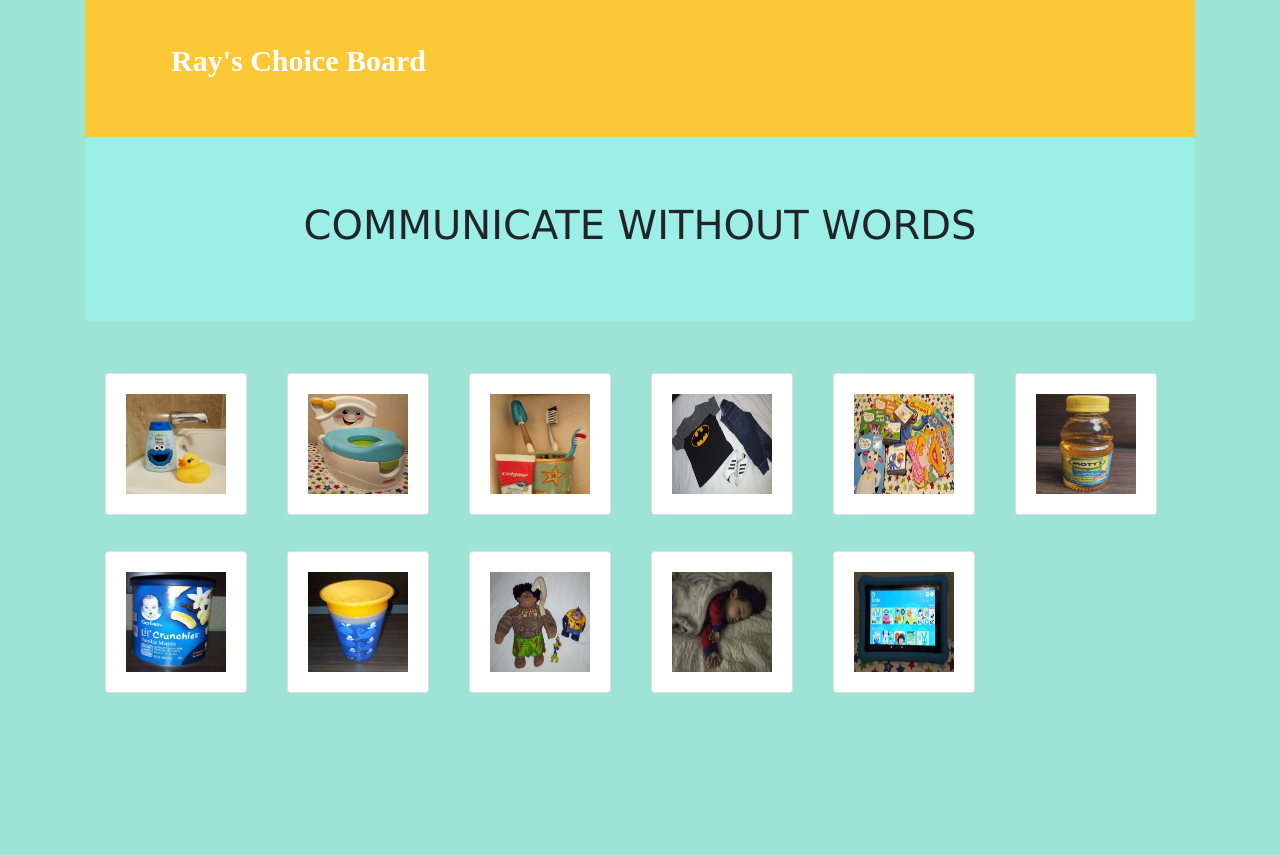
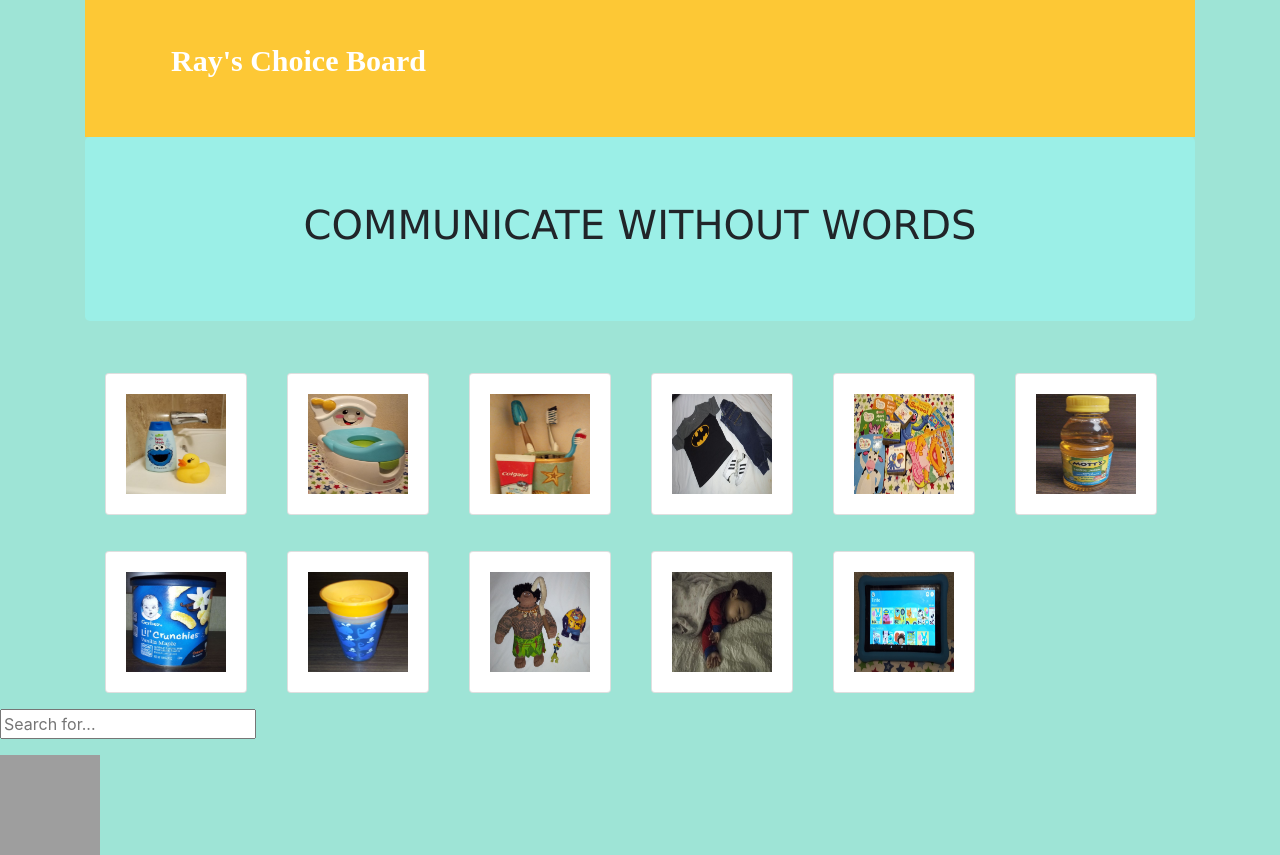
Before and after one commit to jmporcayo/rayschoiceboard, a React (Create React App) app: page / in a window 1280 px wide. Before the commit the page ends 800 px from the top, so only its background shows below. Built offline with nearby package versions, Linux system fonts and the light colour scheme; grey boxes are pictures that could not be loaded.

Commit message:
adding api stuff

```diff
--- a/src/App.js
+++ b/src/App.js
@@ -1,6 +1,14 @@
 import React from "react";
 import HelloBootstrap from "./components/HelloBootstrap";
+import Search from "./components/Search";
 
-const App = () => <HelloBootstrap />;
+
+const App = () => {
+
+    return(
+    <div><HelloBootstrap /> <Search /></div>)};
+
+
+
 
 export default App;
--- a/src/components/HelloBootstrap.js
+++ b/src/components/HelloBootstrap.js
@@ -79,7 +79,7 @@ class HelloBootstrap extends React.Component {
         {/* End jumbotron */}
 
     {/* name of my react component */}
-      { imageUrl.map(x => <ImageCard image={x} parentClick={this.cardClick} />) }
+      { imageUrl.map(x => <ImageCard key={x.id} image={x} parentClick={this.cardClick} />) }
 
       </div>
       </div>
--- /dev/null
+++ b/src/components/Search.js
@@ -0,0 +1,57 @@
+import React, { Component } from 'react'
+import "./HelloBootstrap.css";
+import axios from 'axios'
+
+
+class Search extends Component {
+  state = {
+    query: '',
+    results: []
+  }
+
+  getInfo = () => {
+    axios.get(`https://api.flickr.com/services/rest/?method=flickr.photos.search&api_key=aa8da71621ddef16847b8a414a45c2dc&format=json&nojsoncallback=1&per_page=5&sort=relevance&safe_search=1&text=${this.state.query}`)
+      .then(({ data }) =>
+
+      { console.log(data);
+        this.setState({
+        results: data.photos.photo[5].title
+        })
+      })
+  }
+
+  imageURL = (results) => {
+    return 'http://farm' + results.farm + '.staticflickr.com/' + results.server + '/' + results.id + '_' + results.secret + '.jpg'
+    }
+
+  handleInputChange = () => {
+    this.setState({
+      query: this.search.value
+    }, () => {
+      if (this.state.query && this.state.query.length > 1) {
+        if (this.state.query.length % 2 === 0) {
+          this.getInfo()
+        }
+      }
+    })
+  }
+
+  render() {
+    const selectedImage = this.imageURL(this.state.results);
+    return (
+      <div className="flickr-results">
+      <form>
+        <input
+          placeholder="Search for..."
+          ref={input => this.search = input}
+          onChange={this.handleInputChange}
+        />
+        <p>{this.state.query}</p>
+      </form>
+        <img className="flickr-results-img" src={selectedImage} />
+      </div>
+    )
+  }
+}
+
+export default Search
```
Also changed, not shown: routes/apiRoutes.js (added), 1 other file (tests, documents, lock files or other folders).
